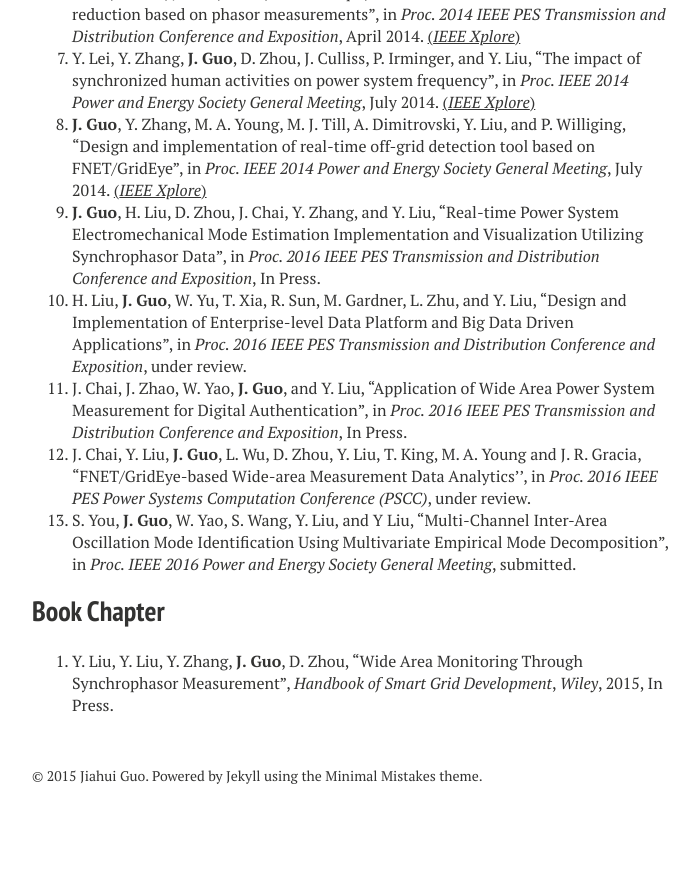
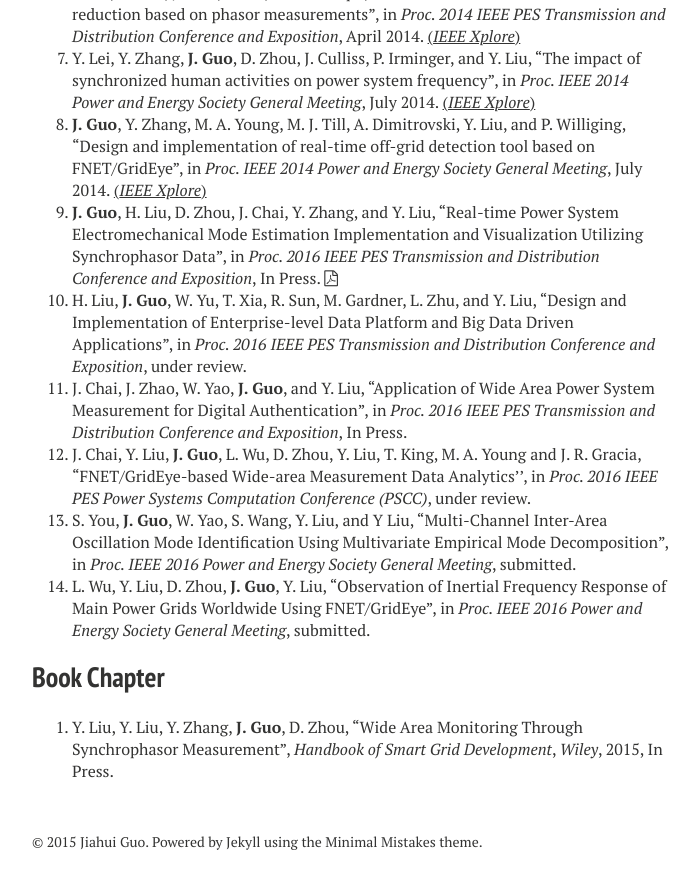
Before and after one commit to JiahuiGuo/jiahuiguo.github.io, a Jekyll site: the page built from publications.md, in a window 1280 px wide and 900 px high, scrolled down 1176 px. Shown: the top 889 px of the window, without its empty margins (288-987 px from the left). Built offline with Jekyll 4.4.1, drawn with Linux system fonts in a browser that asks for light colours; nearby versions of some CDN libraries; before the commit the page ends 2010 px from its top, so only the background shows below that.

Commit message:
add files

```diff
--- a/publications.md
+++ b/publications.md
@@ -27,11 +27,12 @@ share: false
 6. Y. Lei, G. Kou, **J. Guo**, Y. Liu, and R. Nuqui, "Eastern Interconnection model reduction based on phasor measurements", in *Proc. 2014 IEEE PES Transmission and Distribution Conference and Exposition*, April 2014. [(*IEEE Xplore*)](http://ieeexplore.ieee.org/lpdocs/epic03/wrapper.htm?arnumber=6863418)
 7. Y. Lei, Y. Zhang, **J. Guo**, D. Zhou, J. Culliss, P. Irminger, and Y. Liu, "The impact of synchronized human activities on power system frequency", in *Proc. IEEE 2014 Power and Energy Society General Meeting*, July 2014. [(*IEEE Xplore*)](http://ieeexplore.ieee.org/lpdocs/epic03/wrapper.htm?arnumber=6939472)
 8. **J. Guo**, Y. Zhang, M. A. Young, M. J. Till, A. Dimitrovski, Y. Liu, and P. Williging, "Design and implementation of real-time off-grid detection tool based on FNET/GridEye", in *Proc. IEEE 2014 Power and Energy Society General Meeting*, July 2014. [(*IEEE Xplore*)](http://ieeexplore.ieee.org/lpdocs/epic03/wrapper.htm?arnumber=6939090)
-9. **J. Guo**, H. Liu, D. Zhou, J. Chai, Y. Zhang, and Y. Liu, "Real-time Power System Electromechanical Mode Estimation Implementation and Visualization Utilizing Synchrophasor Data", in *Proc. 2016 IEEE PES Transmission and Distribution Conference and Exposition*, In Press.
+9. **J. Guo**, H. Liu, D. Zhou, J. Chai, Y. Zhang, and Y. Liu, "Real-time Power System Electromechanical Mode Estimation Implementation and Visualization Utilizing Synchrophasor Data", in *Proc. 2016 IEEE PES Transmission and Distribution Conference and Exposition*, In Press. [<i class="fa fa-file-pdf-o"></i>](/docs/2016-TD-mode-estimation.pdf)
 10. H. Liu, **J. Guo**, W. Yu, T. Xia, R. Sun, M. Gardner, L. Zhu, and Y. Liu, "Design and Implementation of Enterprise-level Data Platform and Big Data Driven Applications", in *Proc. 2016 IEEE PES Transmission and Distribution Conference and Exposition*, under review.
 11. J. Chai, J. Zhao, W. Yao, **J. Guo**, and Y. Liu, "Application of Wide Area Power System Measurement for Digital Authentication", in *Proc. 2016 IEEE PES Transmission and Distribution Conference and Exposition*, In Press.
 12. J. Chai, Y. Liu, **J. Guo**, L. Wu, D. Zhou, Y. Liu, T. King, M. A. Young and J. R. Gracia, "FNET/GridEye-based Wide-area Measurement Data Analytics'', in *Proc. 2016 IEEE PES Power Systems Computation Conference (PSCC)*, under review.
 13. S. You, **J. Guo**, W. Yao, S. Wang, Y. Liu, and Y Liu, "Multi-Channel Inter-Area Oscillation Mode Identification Using Multivariate Empirical Mode Decomposition", in *Proc. IEEE 2016 Power and Energy Society General Meeting*, submitted.
+14. L. Wu, Y. Liu, D. Zhou, **J. Guo**, Y. Liu, "Observation of Inertial Frequency Response of Main Power Grids Worldwide Using FNET/GridEye", in *Proc. IEEE 2016 Power and Energy Society General Meeting*, submitted.
 
 ## Book Chapter
 1. Y. Liu, Y. Liu, Y. Zhang, **J. Guo**, D. Zhou, "Wide Area Monitoring Through Synchrophasor Measurement", *Handbook of Smart Grid Development*, *Wiley*, 2015, In Press.
```
